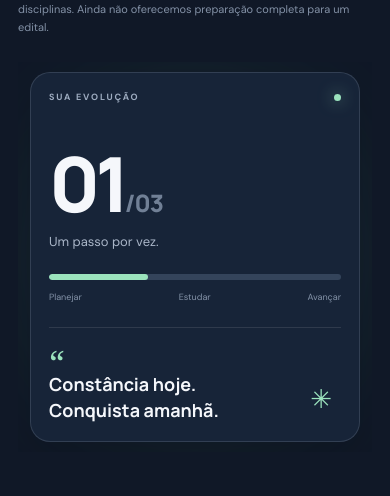
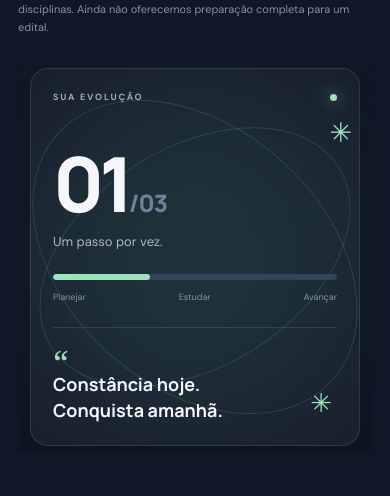
Before and after one commit to thiagocanali/MeAprovae, a Nuxt app: page / in a window 390 px wide. Shown: the part 668-1164 px from the top of the page. Built offline with nearby package versions, Linux system fonts and the light colour scheme.

Commit message:
fix: isolar estilos dos cards de estudo sem alterar landing

```diff
--- a/app/assets/css/design-system.css
+++ b/app/assets/css/design-system.css
@@ -12,14 +12,14 @@
 .study-content { width: min(calc(100% - 48px), var(--ui-container)); padding-block: clamp(32px, 5vw, 64px) 88px; }
 .student-welcome h1, .study-content h1 { font-family: var(--font-display); line-height: 1.13; letter-spacing: -.035em; }
 .study-section { gap: var(--space-4); margin-top: var(--space-8); }
-.study-card, .study-question-card, .study-empty, .study-state, .student-empty {
+.study-page .study-card, .student-home .study-card, .study-question-card, .study-empty, .study-state, .student-empty {
   min-width: 0;
   border: 1px solid var(--ui-border);
   border-radius: var(--radius-lg);
   background: var(--ui-surface);
   box-shadow: var(--ui-shadow);
 }
-.study-card { padding: clamp(18px, 2.5vw, 28px); }
+.study-page .study-card, .student-home .study-card { width: auto; transform: none; padding: clamp(18px, 2.5vw, 28px); }
 .study-grid { grid-template-columns: repeat(auto-fit, minmax(min(100%, 260px), 1fr)); gap: var(--space-4); }
 .study-stats { grid-template-columns: repeat(auto-fit, minmax(min(100%, 190px), 1fr)); gap: var(--space-4); }
 .study-stats .study-card { align-content: space-between; }
@@ -94,7 +94,7 @@
   .study-page > .student-navigation, .study-content { width: min(calc(100% - 32px), var(--ui-container)); }
   .study-content { padding-block: 32px 64px; }
   .study-stats { grid-template-columns: repeat(auto-fit, minmax(min(100%, 150px), 1fr)); }
-  .study-card { padding: 18px; }
+  .study-page .study-card, .student-home .study-card { padding: 18px; }
 }
 @media (prefers-reduced-motion: reduce) {
   .study-option, .study-primary-button, .study-secondary-button, .logout-button { transition: none; }
```
